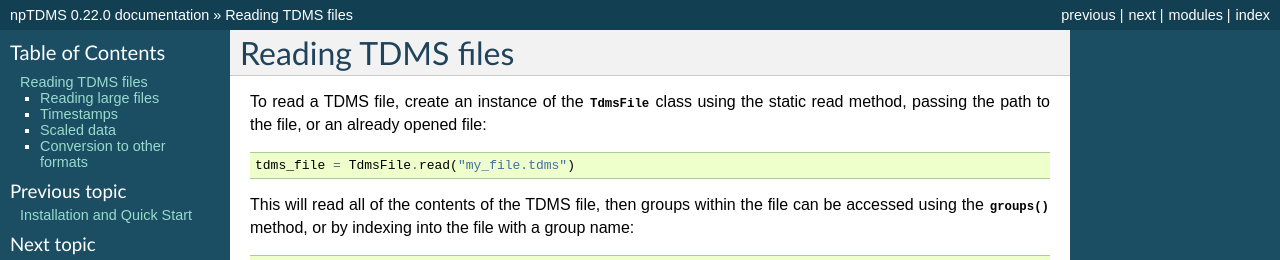
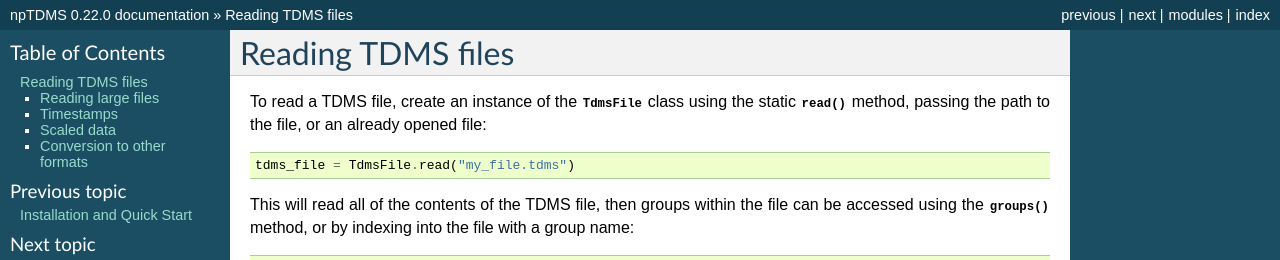
Before and after one commit to adamreeve/npTDMS, a Sphinx documentation site: the page built from docs/reading.rst, in a window 1280 px wide and 900 px high. Shown: the top 260 px of the window. Built offline with Sphinx 7.4.7, drawn with Linux system fonts in a browser that asks for light colours; some of the changed lines change nothing that is shown.

Commit message:
Add missing cross reference in documentation

```diff
--- a/docs/reading.rst
+++ b/docs/reading.rst
@@ -2,7 +2,7 @@ Reading TDMS files
 ==================
 
 To read a TDMS file, create an instance of the :py:class:`~nptdms.TdmsFile`
-class using the static read method, passing the path to the file, or an already opened file::
+class using the static :py:meth:`~nptdms.TdmsFile.read` method, passing the path to the file, or an already opened file::
 
     tdms_file = TdmsFile.read("my_file.tdms")
 
```
